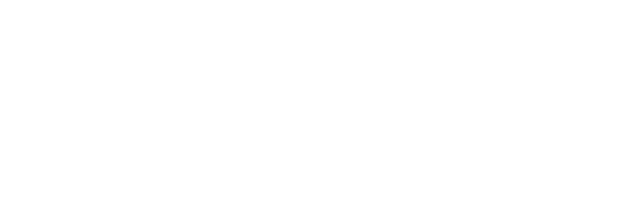
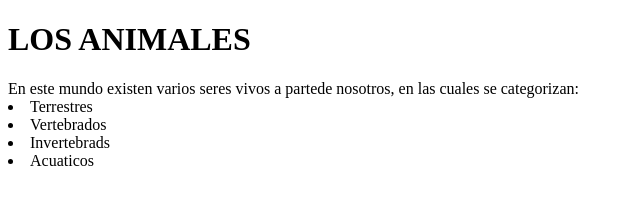
Before and after one commit to caballerofrog/ProyectoGit, a plain HTML site: page index.html in a window 1280 px wide. Shown: the whole page, without its empty margins (0-640 px from the left). Drawn offline with Linux system fonts and the light colour scheme.

Commit message:
Se creo las categorias

```diff
--- a/index.html
+++ b/index.html
@@ -4,6 +4,11 @@
     <title>Document</title>
 </head>
 <body>
-
+    <h1>LOS ANIMALES</h1>
+    En este mundo existen varios seres vivos a partede nosotros, en las cuales se categorizan:
+    <li>Terrestres</li>
+    <li>Vertebrados</li>
+    <li>Invertebrads</li>
+    <li>Acuaticos</li>
 </body>
 </html>
```
